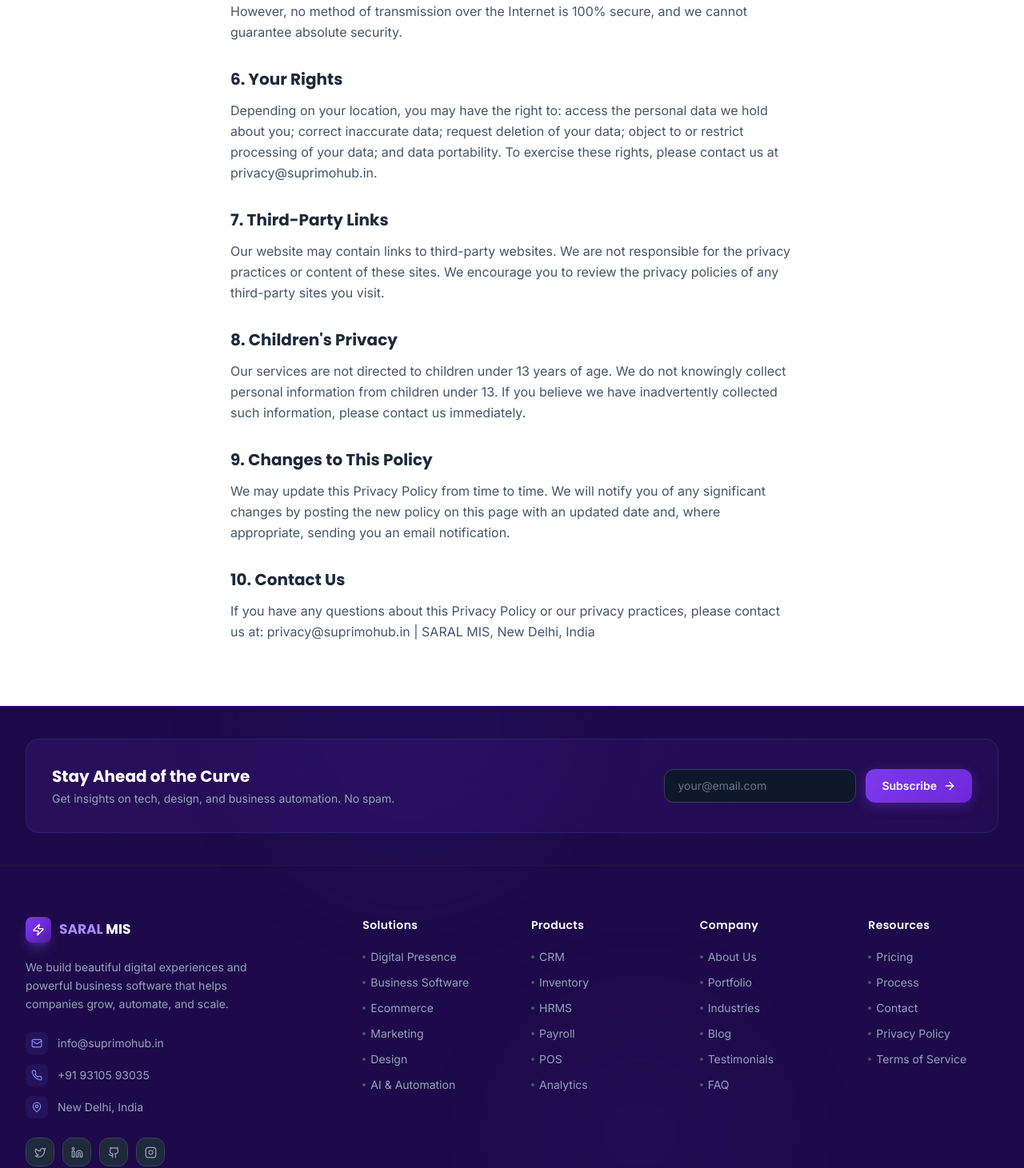
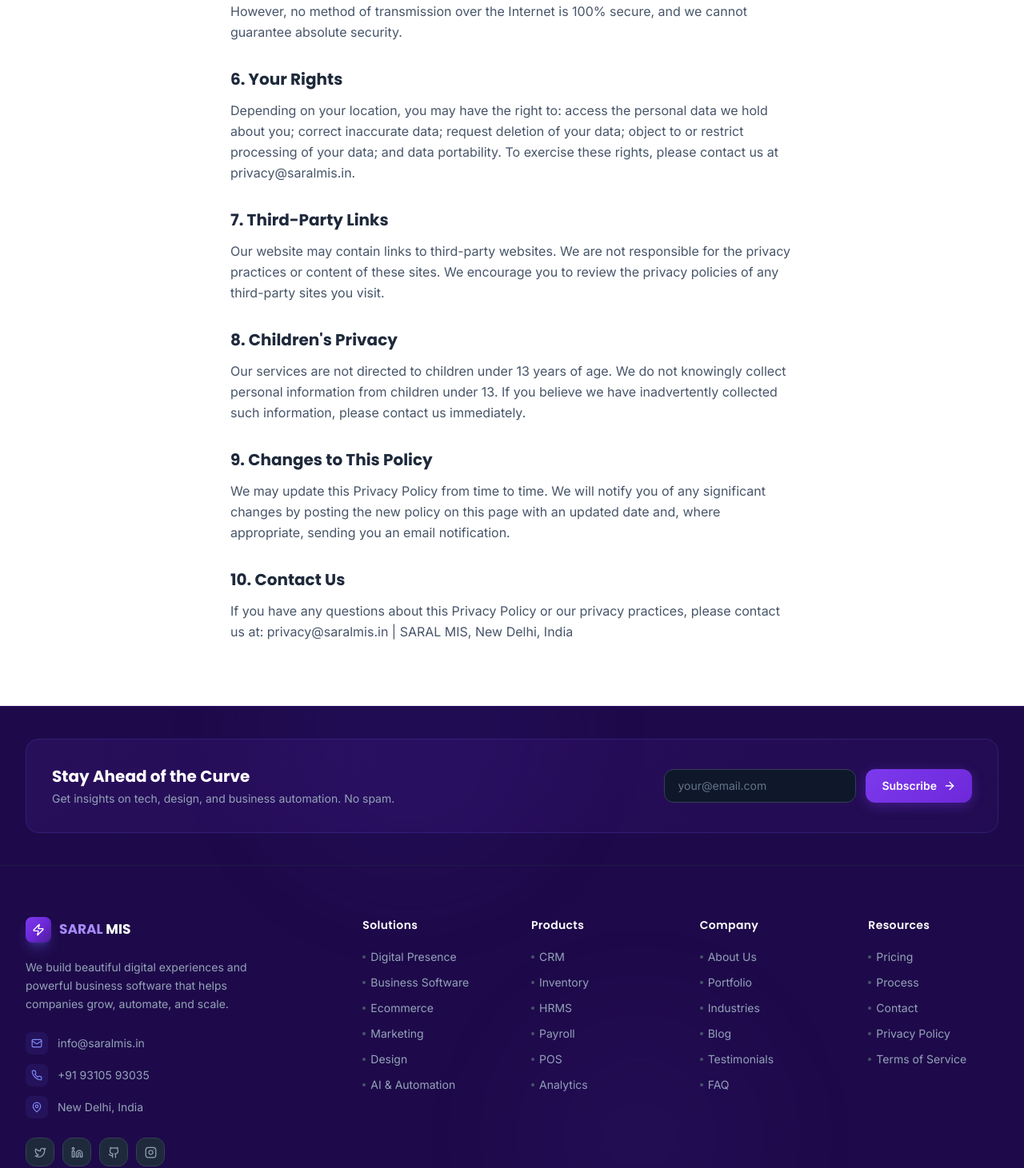
Before and after one commit to chirag20112002-sys/website, a Next.js app in the folder frontend/: page /privacy-policy in a window 1280 px wide. Shown: the part 1069-2530 px from the top of the page at 80% size. Built offline with nearby package versions, Linux system fonts and the light colour scheme; no server answers.

Commit message:
Change domain from suprimohub.in to saralmis.in across all files

```diff
--- a/frontend/app/admin/dashboard/settings/page.tsx
+++ b/frontend/app/admin/dashboard/settings/page.tsx
@@ -31,7 +31,7 @@ const defaults: Record<string, string> = {
   about_image_url: 'https://images.unsplash.com/photo-1522071820081-009f0129c71c?w=800&q=80',
 
   // Contact
-  email: 'info@suprimohub.in',
+  email: 'info@saralmis.in',
   email_secondary: 'chirag.worksplace@gmail.com',
   phone: '+91 93105 93035',
   whatsapp: '919310593035',
--- a/frontend/app/api/auth/login/route.ts
+++ b/frontend/app/api/auth/login/route.ts
@@ -1,7 +1,7 @@
 import { NextRequest, NextResponse } from 'next/server'
 import { SignJWT } from 'jose'
 
-const ADMIN_EMAIL = 'admin@suprimohub.in'
+const ADMIN_EMAIL = 'admin@saralmis.in'
 const ADMIN_PASSWORD = 'admin123'
 const secret = new TextEncoder().encode(process.env.ADMIN_JWT_SECRET || 'saral-mis-admin-secret-2025')
 
--- a/frontend/app/contact/page.tsx
+++ b/frontend/app/contact/page.tsx
@@ -16,7 +16,7 @@ function FadeIn({ children, delay = 0, className = '' }: { children: React.React
 }
 
 const contactInfo = [
-  { icon: Mail, title: 'Email Us', value: 'info@suprimohub.in', desc: 'We reply within 2-4 hours', href: 'mailto:info@suprimohub.in' },
+  { icon: Mail, title: 'Email Us', value: 'info@saralmis.in', desc: 'We reply within 2-4 hours', href: 'mailto:info@saralmis.in' },
   { icon: Phone, title: 'Call Us', value: '+91 93105 93035', desc: 'Mon–Sat, 10AM – 7PM IST', href: 'tel:+919310593035' },
   { icon: MessageCircle, title: 'WhatsApp', value: '+91 93105 93035', desc: 'Chat with us instantly', href: 'https://wa.me/919310593035?text=Hello%20SARAL%20MIS!' },
   { icon: MapPin, title: 'Location', value: 'New Delhi, India', desc: 'Serving clients pan-India', href: '#map' },
--- a/frontend/app/layout.tsx
+++ b/frontend/app/layout.tsx
@@ -9,7 +9,7 @@ export const viewport: Viewport = {
 }
 
 export const metadata: Metadata = {
-  metadataBase: new URL(process.env.NEXT_PUBLIC_SITE_URL || 'https://suprimohub.in'),
+  metadataBase: new URL(process.env.NEXT_PUBLIC_SITE_URL || 'https://saralmis.in'),
   title: {
     default: 'SARAL MIS — Management Information System & Business Software',
     template: '%s | SARAL MIS',
@@ -21,7 +21,7 @@ export const metadata: Metadata = {
   openGraph: {
     type: 'website',
     locale: 'en_US',
-    url: 'https://suprimohub.in',
+    url: 'https://saralmis.in',
     siteName: 'SARAL MIS',
     title: 'SARAL MIS — Management Information System & Business Software',
     description: 'SARAL MIS provides powerful business management software — CRM, ERP, HRMS, Payroll, Inventory, and custom web solutions.',
--- a/frontend/app/page.tsx
+++ b/frontend/app/page.tsx
@@ -163,7 +163,7 @@ function HeroSection() {
                   <div className="w-3 h-3 rounded-full bg-amber-400" />
                   <div className="w-3 h-3 rounded-full bg-emerald-400" />
                 </div>
-                <div className="flex-1 mx-3 h-5 rounded-md bg-slate-200 text-[10px] text-slate-400 flex items-center px-2">suprimohub.in/dashboard</div>
+                <div className="flex-1 mx-3 h-5 rounded-md bg-slate-200 text-[10px] text-slate-400 flex items-center px-2">saralmis.in/dashboard</div>
               </div>
               <div className="p-5 space-y-4">
                 <div className="grid grid-cols-3 gap-3">
--- a/frontend/app/privacy-policy/page.tsx
+++ b/frontend/app/privacy-policy/page.tsx
@@ -16,11 +16,11 @@ export default function PrivacyPolicyPage() {
               { title: '3. Information Sharing', content: 'We do not sell, trade, or rent your personal information to third parties. We may share your information with trusted service providers who assist us in operating our website and conducting our business (such as email service providers, hosting providers, and analytics tools), subject to confidentiality agreements.' },
               { title: '4. Cookies', content: 'Our website uses cookies to enhance your browsing experience. We use essential cookies (required for the site to function), analytics cookies (to understand how visitors use our site), and marketing cookies (to show you relevant content and ads). You can control cookie preferences through our cookie consent banner or your browser settings.' },
               { title: '5. Data Security', content: 'We implement appropriate technical and organizational security measures to protect your personal information against unauthorized access, alteration, disclosure, or destruction. However, no method of transmission over the Internet is 100% secure, and we cannot guarantee absolute security.' },
-              { title: '6. Your Rights', content: 'Depending on your location, you may have the right to: access the personal data we hold about you; correct inaccurate data; request deletion of your data; object to or restrict processing of your data; and data portability. To exercise these rights, please contact us at privacy@suprimohub.in.' },
+              { title: '6. Your Rights', content: 'Depending on your location, you may have the right to: access the personal data we hold about you; correct inaccurate data; request deletion of your data; object to or restrict processing of your data; and data portability. To exercise these rights, please contact us at privacy@saralmis.in.' },
               { title: '7. Third-Party Links', content: 'Our website may contain links to third-party websites. We are not responsible for the privacy practices or content of these sites. We encourage you to review the privacy policies of any third-party sites you visit.' },
               { title: '8. Children\'s Privacy', content: 'Our services are not directed to children under 13 years of age. We do not knowingly collect personal information from children under 13. If you believe we have inadvertently collected such information, please contact us immediately.' },
               { title: '9. Changes to This Policy', content: 'We may update this Privacy Policy from time to time. We will notify you of any significant changes by posting the new policy on this page with an updated date and, where appropriate, sending you an email notification.' },
-              { title: '10. Contact Us', content: 'If you have any questions about this Privacy Policy or our privacy practices, please contact us at: privacy@suprimohub.in | SARAL MIS, New Delhi, India' },
+              { title: '10. Contact Us', content: 'If you have any questions about this Privacy Policy or our privacy practices, please contact us at: privacy@saralmis.in | SARAL MIS, New Delhi, India' },
             ].map(section => (
               <div key={section.title}>
                 <h2 className="text-xl font-bold font-display text-slate-800 dark:text-white mb-3">{section.title}</h2>
--- a/frontend/app/terms/page.tsx
+++ b/frontend/app/terms/page.tsx
@@ -22,7 +22,7 @@ export default function TermsPage() {
               { title: '9. Confidentiality', content: 'Both parties agree to keep confidential any proprietary or sensitive information shared during the course of a project. This includes business strategies, unreleased products, and financial information. This obligation survives the termination of any project agreement.' },
               { title: '10. Termination', content: 'Either party may terminate a project with 14 days written notice. Upon termination, the client will pay for all work completed to date. SARAL MIS will provide all completed work product upon receipt of final payment.' },
               { title: '11. Governing Law', content: 'These terms shall be governed by and construed in accordance with applicable laws. Any disputes arising from these terms or our services shall be resolved through good-faith negotiation, and if necessary, binding arbitration.' },
-              { title: '12. Contact', content: 'For questions about these Terms & Conditions, contact us at legal@suprimohub.in or write to: SARAL MIS, New Delhi, India.' },
+              { title: '12. Contact', content: 'For questions about these Terms & Conditions, contact us at legal@saralmis.in or write to: SARAL MIS, New Delhi, India.' },
             ].map(section => (
               <div key={section.title}>
                 <h2 className="text-xl font-bold font-display text-slate-800 dark:text-white mb-3">{section.title}</h2>
--- a/frontend/config/site.ts
+++ b/frontend/config/site.ts
@@ -10,8 +10,8 @@ export const siteConfig = {
   headline: 'The Smartest Way to Manage Your Business Operations',
   subheadline:
     'SARAL MIS delivers powerful management software and digital solutions that help businesses digitize, automate, and scale with ease.',
-  url: process.env.NEXT_PUBLIC_SITE_URL || 'https://suprimohub.in',
-  email: 'info@suprimohub.in',
+  url: process.env.NEXT_PUBLIC_SITE_URL || 'https://saralmis.in',
+  email: 'info@saralmis.in',
   emailSecondary: 'chirag.worksplace@gmail.com',
   phone: '+91 93105 93035',
   whatsapp: '919310593035',
```
Also changed, not shown: frontend/app/admin/dashboard/users/page.tsx (+4 -4 lines), frontend/app/admin/page.tsx (+4 -4 lines), 1 other file (tests, documents, lock files or other folders).
